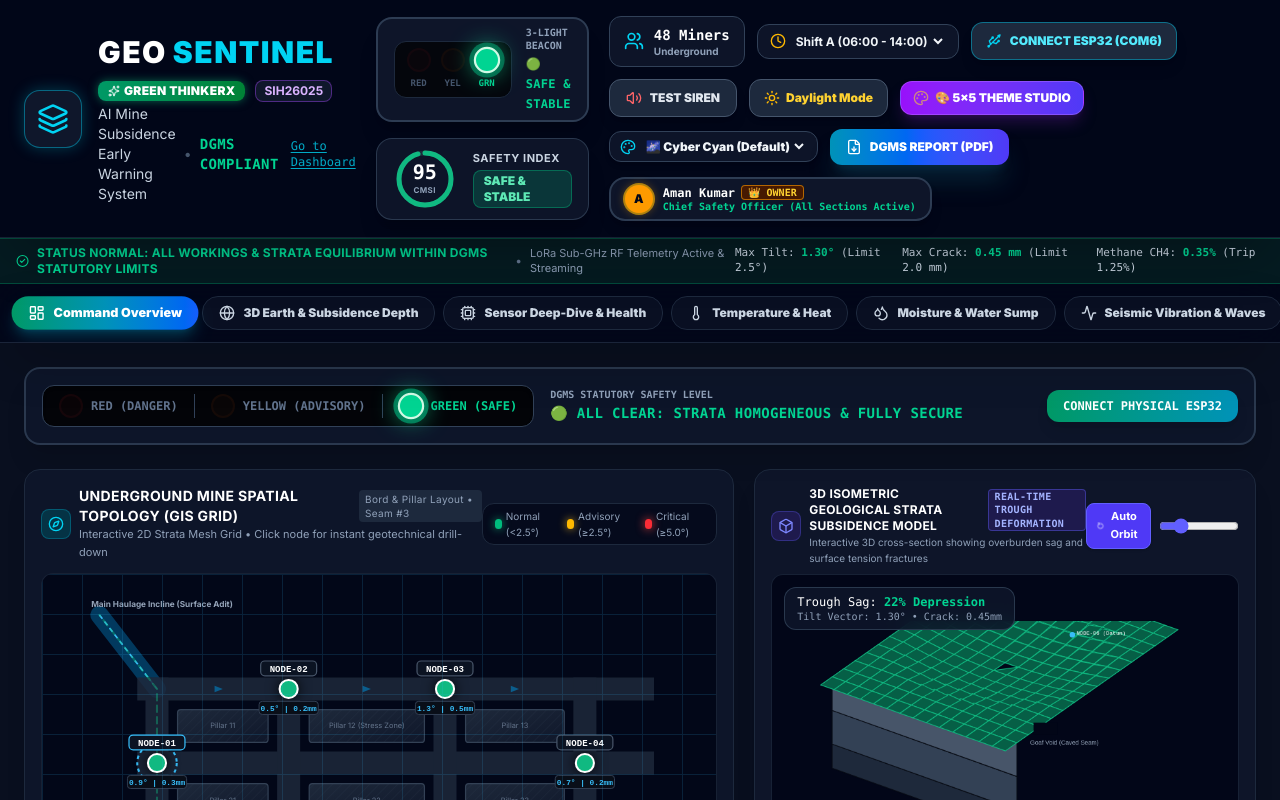
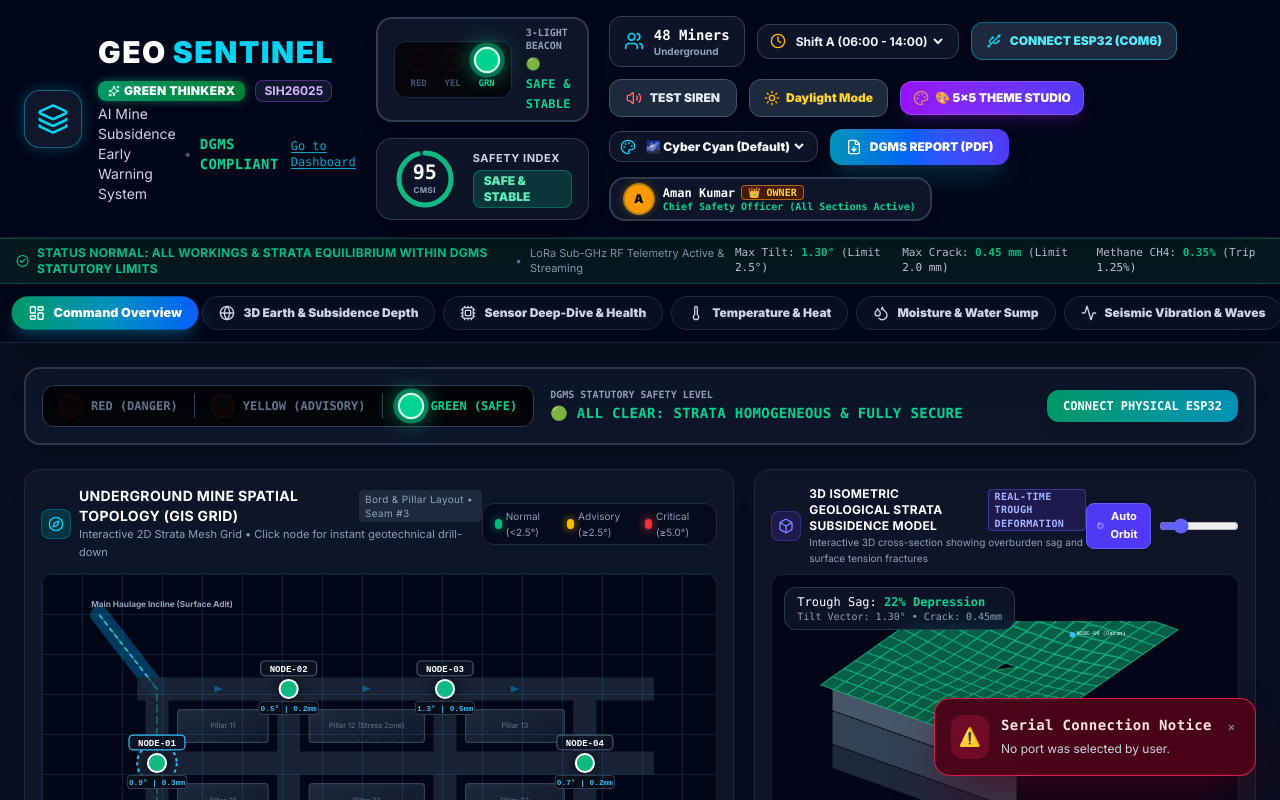
Before and after one commit to amankr-55/sih-project, a React (Vite) app: page / in a window 1280 px wide. Both pictures are taken after a click on the button "CONNECT ESP32 (COM6)". Shown: the top 800 px of the page. Built offline with nearby package versions, Linux system fonts and the light colour scheme.

Commit message:
fix(web): add serial connection status toast, enable demo simulation by default, and configure GitHub Pages CI workflow

```diff
--- a/src/App.jsx
+++ b/src/App.jsx
@@ -75,7 +75,7 @@ export default function App() {
   const [fontTheme, setFontTheme] = useState('inter');
   const [effect3DTheme, setEffect3DTheme] = useState('sensor-sync');
   const [isThemeCustomizerOpen, setIsThemeCustomizerOpen] = useState(false);
-  const [isSimStreamActive, setIsSimStreamActive] = useState(false);
+  const [isSimStreamActive, setIsSimStreamActive] = useState(true);
   const activeSelectedNode = nodes.find(n => n.id === selectedNodeId) || nodes[0];
   const [isSirenActive, setIsSirenActive] = useState(false);
   const [currentShift, setCurrentShift] = useState('Shift-A');
@@ -83,11 +83,19 @@ export default function App() {
   const [hardwareMode, setHardwareMode] = useState('simulation');
   const [isDgmsModalOpen, setIsDgmsModalOpen] = useState(false);
   const [serialConnected, setSerialConnected] = useState(false);
+  const [serialToast, setSerialToast] = useState(null);
   const [serialLogs, setSerialLogs] = useState([
     '[INIT] Web Serial Controller ready.',
     '[READY] Plug ESP32 via USB (COM Port) or pair via Bluetooth SPP. Click Connect.'
   ]);
   const [thresholds, setThresholds] = useState({ ...DGMS_THRESHOLDS });
+
+  useEffect(() => {
+    if (serialToast) {
+      const timer = setTimeout(() => setSerialToast(null), 7000);
+      return () => clearTimeout(timer);
+    }
+  }, [serialToast]);
 
   const serialWriterRef = useRef(null);
 
@@ -109,6 +117,12 @@ export default function App() {
         await port.open({ baudRate: 115200 });
         setSerialConnected(true);
         setHardwareMode('hardware');
+        setIsSimStreamActive(false);
+        setSerialToast({
+          type: 'success',
+          title: 'ESP32 Connected!',
+          message: 'Live hardware sensor data streaming at 115200 baud.'
+        });
         setSerialLogs(prev => [
           ...prev.slice(-25),
           `[SUCCESS] Connected to USB Serial Port at 115200 baud!`,
@@ -156,11 +170,28 @@ export default function App() {
       } catch (err) {
         console.error('Serial port error:', err);
         setSerialConnected(false);
+        setHardwareMode('simulation');
         setSerialLogs(prev => [...prev.slice(-25), `[ERROR] Serial Port: ${err.message}`]);
         logEvent('advisory', 'USB', `WebSerial connection: ${err.message}`);
+
+        let userTip = err.message;
+        if (err.message && (err.message.includes('Failed to open') || err.name === 'NetworkError')) {
+          userTip = 'COM Port is busy! Please CLOSE the Serial Monitor in Arduino IDE (Ctrl+Shift+M), then click Connect again.';
+        } else if (err.name === 'NotFoundError' || err.message?.includes('No port selected')) {
+          userTip = 'No port was selected by user.';
+        }
+        setSerialToast({
+          type: 'error',
+          title: 'Serial Connection Notice',
+          message: userTip
+        });
       }
     } else {
-      alert('WebSerial is natively supported in Google Chrome, Microsoft Edge, and Opera!');
+      setSerialToast({
+        type: 'error',
+        title: 'Browser Unsupported',
+        message: 'WebSerial is natively supported in Google Chrome, Microsoft Edge, and Opera!'
+      });
     }
   }
 
@@ -921,6 +952,37 @@ export default function App() {
         onSelect3DEffectTheme={setEffect3DTheme}
       />
 
+      {/* Real-time Hardware Serial Connection Floating Toast Notification */}
+      {serialToast && (
+        <div className="fixed bottom-6 right-6 z-50 max-w-md animate-slide-in">
+          <div className={`p-4 rounded-2xl shadow-2xl border flex items-start gap-3 backdrop-blur-xl ${
+            serialToast.type === 'success'
+              ? 'bg-emerald-950/95 border-emerald-500/80 text-emerald-100 shadow-emerald-950/80'
+              : 'bg-rose-950/95 border-rose-500/80 text-rose-100 shadow-rose-950/80'
+          }`}>
+            <div className={`p-2 rounded-xl text-lg ${
+              serialToast.type === 'success' ? 'bg-emerald-500/20 text-emerald-400' : 'bg-rose-500/20 text-rose-400'
+            }`}>
+              {serialToast.type === 'success' ? '🟢' : '⚠️'}
+            </div>
+            <div className="flex-1 text-left">
+              <div className="text-sm font-black tracking-wide font-mono">
+                {serialToast.title}
+              </div>
+              <p className="text-xs text-slate-300 mt-1 leading-relaxed">
+                {serialToast.message}
+              </p>
+            </div>
+            <button
+              onClick={() => setSerialToast(null)}
+              className="text-slate-400 hover:text-white text-xs font-mono font-bold p-1 cursor-pointer"
+            >
+              ✕
+            </button>
+          </div>
+        </div>
+      )}
+
     </div>
   );
 }
```
